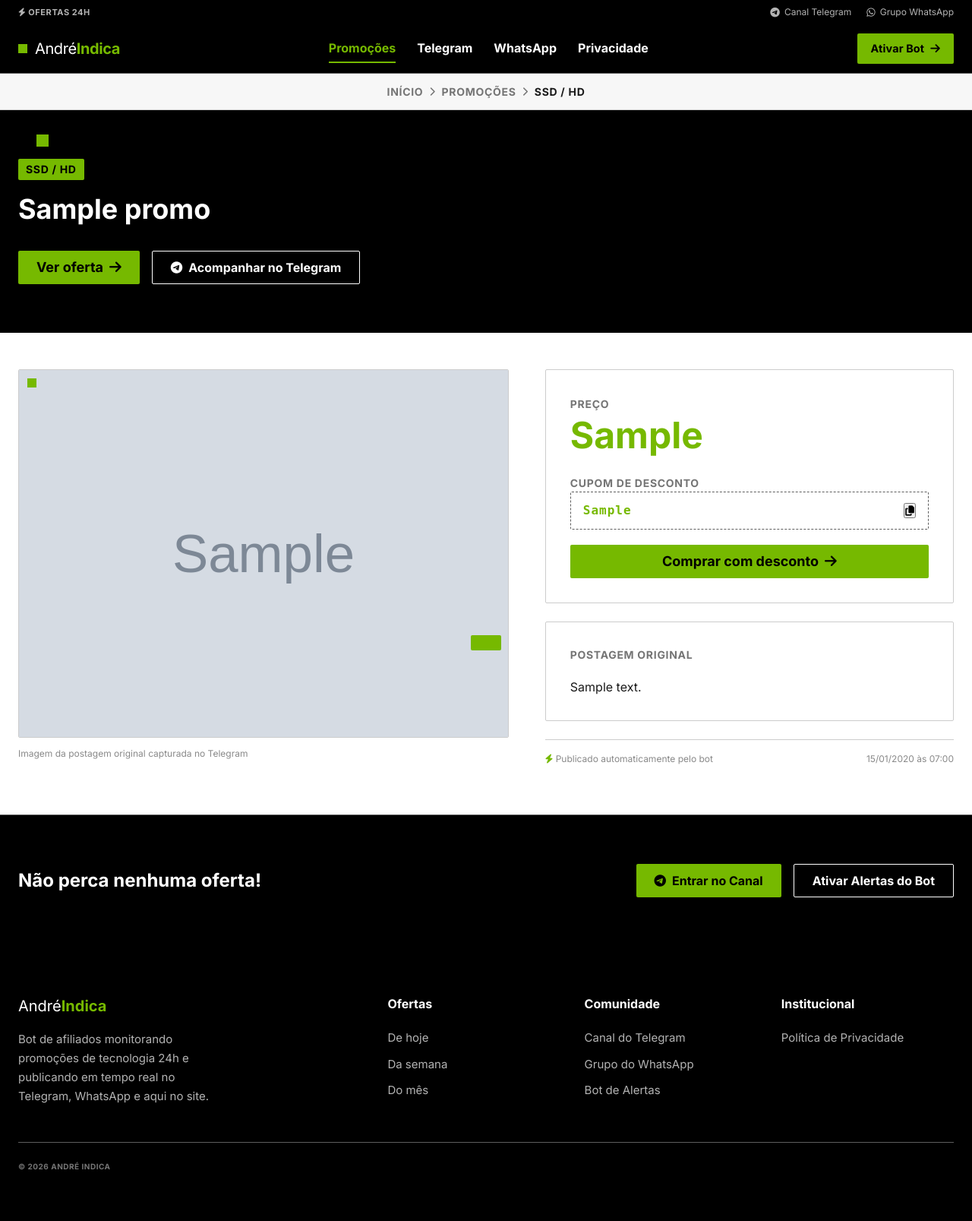
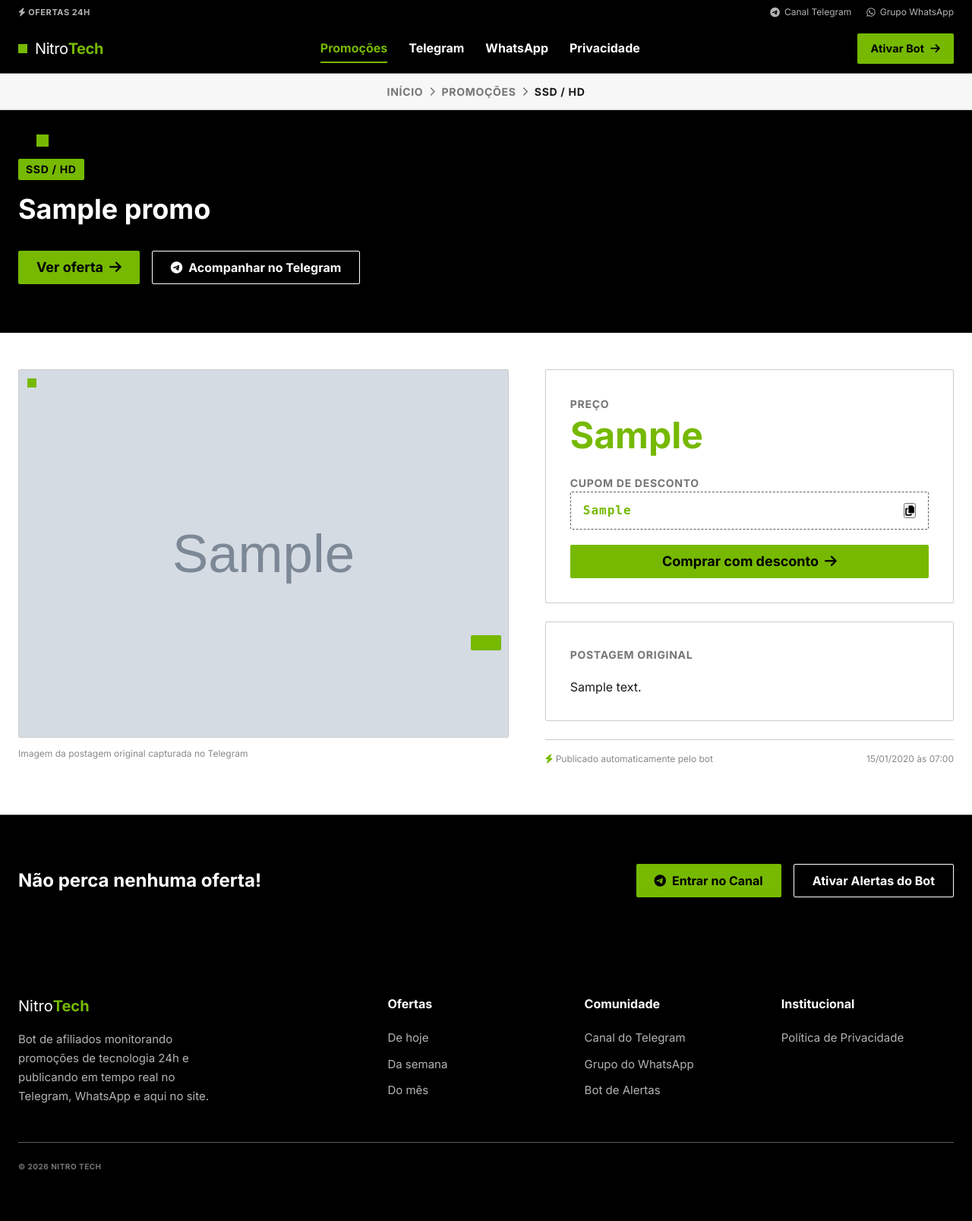
Before and after one commit to andresperes33/andrebot, a Django app: page /promos/1/ in a window 1280 px wide. Shown: the whole page at 76% size. Run offline with Django 5.2, Linux system fonts and the light colour scheme; tables that the repository leaves empty hold one stand-in row (values such as "Sample post"); grey boxes marked "Sample" are stand-in pictures.

Commit message:
Renomeia marca do site: André Indica -> Nitro Tech

```diff
--- a/bot/templates/bot/base.html
+++ b/bot/templates/bot/base.html
@@ -4,7 +4,7 @@
 <head>
     <meta charset="UTF-8">
     <meta name="viewport" content="width=device-width, initial-scale=1.0">
-    <title>{% block title %}André Indica — Promoções de Tech{% endblock %}</title>
+    <title>{% block title %}Nitro Tech — Promoções de Tech{% endblock %}</title>
     <link rel="icon" type="image/svg+xml" href="{% static 'bot/favicon.svg' %}">
     <link rel="icon" type="image/png" href="{% static 'bot/favicon.png' %}">
     <link rel="manifest" href="{% static 'bot/manifest.json' %}">
@@ -12,21 +12,21 @@
     <meta name="mobile-web-app-capable" content="yes">
     <meta name="apple-mobile-web-app-capable" content="yes">
     <meta name="apple-mobile-web-app-status-bar-style" content="black-translucent">
-    <meta name="apple-mobile-web-app-title" content="André Indica">
+    <meta name="apple-mobile-web-app-title" content="Nitro Tech">
     <link rel="apple-touch-icon" href="{% static 'bot/icon-192.png' %}">
-    <meta name="description" content="{% block description %}As melhores promoções de tecnologia encontradas pelo bot André Indica. SSD, placa de vídeo, notebooks e muito mais com cupons e links de afiliado.{% endblock %}">
+    <meta name="description" content="{% block description %}As melhores promoções de tecnologia encontradas pelo bot Nitro Tech. SSD, placa de vídeo, notebooks e muito mais com cupons e links de afiliado.{% endblock %}">
 
     {% block og_meta %}
     <!-- Open Graph / Facebook -->
     <meta property="og:type" content="website">
     <meta property="og:url" content="{{ SITE_URL }}/">
-    <meta property="og:title" content="André Indica — Promoções de Tech">
+    <meta property="og:title" content="Nitro Tech — Promoções de Tech">
     <meta property="og:description" content="As melhores ofertas de hardware e tecnologia monitoradas 24h por dia.">
     <meta property="og:image" content="{{ SITE_URL }}{% static 'bot/favicon-og.png' %}">
     <!-- Twitter -->
     <meta property="twitter:card" content="summary_large_image">
     <meta property="twitter:url" content="{{ SITE_URL }}/">
-    <meta property="twitter:title" content="André Indica — Promoções de Tech">
+    <meta property="twitter:title" content="Nitro Tech — Promoções de Tech">
     <meta property="twitter:description" content="As melhores ofertas de hardware e tecnologia monitoradas 24h por dia.">
     <meta property="twitter:image" content="{{ SITE_URL }}{% static 'bot/favicon-og.png' %}">
     {% endblock %}
@@ -70,7 +70,7 @@
         <div class="nav-inner">
             <a href="/promos/" class="brand">
                 <span class="brand-mark"></span>
-                <span class="brand-name">André<strong>Indica</strong></span>
+                <span class="brand-name">Nitro<strong>Tech</strong></span>
             </a>
             <div class="nav-links">
                 <a href="/promos/" class="nav-link {% block nav_promos %}active{% endblock %}">Promoções</a>
@@ -102,7 +102,7 @@
 <footer class="footer-section">
     <div class="footer-inner">
         <div>
-            <div class="footer-brand">André<strong>Indica</strong></div>
+            <div class="footer-brand">Nitro<strong>Tech</strong></div>
             <p class="footer-desc">Bot de afiliados monitorando promoções de tecnologia 24h e publicando em tempo real no Telegram, WhatsApp e aqui no site.</p>
         </div>
         <div>
@@ -123,7 +123,7 @@
         </div>
     </div>
     <div class="footer-legal">
-        <span>© {% now "Y" %} André Indica</span>
+        <span>© {% now "Y" %} Nitro Tech</span>
     </div>
 </footer>
 
--- a/bot/templates/bot/privacy.html
+++ b/bot/templates/bot/privacy.html
@@ -4,7 +4,7 @@
 <head>
     <meta charset="UTF-8">
     <meta name="viewport" content="width=device-width, initial-scale=1.0">
-    <title>Política de Privacidade | André Indica</title>
+    <title>Política de Privacidade | Nitro Tech</title>
     <link rel="icon" type="image/svg+xml" href="{% static 'bot/favicon.svg' %}">
     <link rel="icon" type="image/png" href="{% static 'bot/favicon.png' %}">
     <link rel="preconnect" href="https://fonts.googleapis.com">
@@ -113,7 +113,7 @@
 
         <h1>Política de Privacidade</h1>
 
-        <p>A sua privacidade é importante para nós. É política do André Indica respeitar a sua privacidade em relação a qualquer informação sua que possamos coletar no site André Indica, e outros sites que possuímos e operamos.</p>
+        <p>A sua privacidade é importante para nós. É política do Nitro Tech respeitar a sua privacidade em relação a qualquer informação sua que possamos coletar no site Nitro Tech, e outros sites que possuímos e operamos.</p>
 
         <h2>1. Coleta de Informações</h2>
         <p>Solicitamos informações pessoais apenas quando realmente precisamos delas para lhe fornecer um serviço. Fazemo-lo por meios justos e legais, com o seu conhecimento e consentimento. Também informamos por que estamos coletando e como será usado.</p>
@@ -139,7 +139,7 @@
         <p>O uso continuado de nosso site será considerado como aceitação de nossas práticas em torno de privacidade e informações pessoais. Se você tiver alguma dúvida sobre como lidamos com dados do usuário e informações pessoais, entre em contato conosco.</p>
 
         <footer>
-            &copy; 2026 André Indica - Todos os direitos reservados.
+            &copy; 2026 Nitro Tech - Todos os direitos reservados.
         </footer>
     </div>
 </body>
--- a/bot/templates/bot/promo_detail.html
+++ b/bot/templates/bot/promo_detail.html
@@ -1,7 +1,7 @@
 {% extends 'bot/base.html' %}
 {% load static %}
 
-{% block title %}{{ promo.titulo }} | André Indica{% endblock %}
+{% block title %}{{ promo.titulo }} | Nitro Tech{% endblock %}
 {% block description %}{{ promo.titulo }} — {{ promo.preco }}. Promoção de {{ promo.get_categoria_display }} capturada automaticamente do Telegram.{% endblock %}
 
 {% block nav_promos %}active{% endblock %}
--- a/bot/templates/bot/promos.html
+++ b/bot/templates/bot/promos.html
@@ -1,7 +1,7 @@
 {% extends 'bot/base.html' %}
 {% load static %}
 
-{% block title %}Promoções de Tech | André Indica{% endblock %}
+{% block title %}Promoções de Tech | Nitro Tech{% endblock %}
 
 {% block breadcrumb %}
 <div class="breadcrumb-bar">
```
Also changed, not shown: bot/static/bot/manifest.json.
